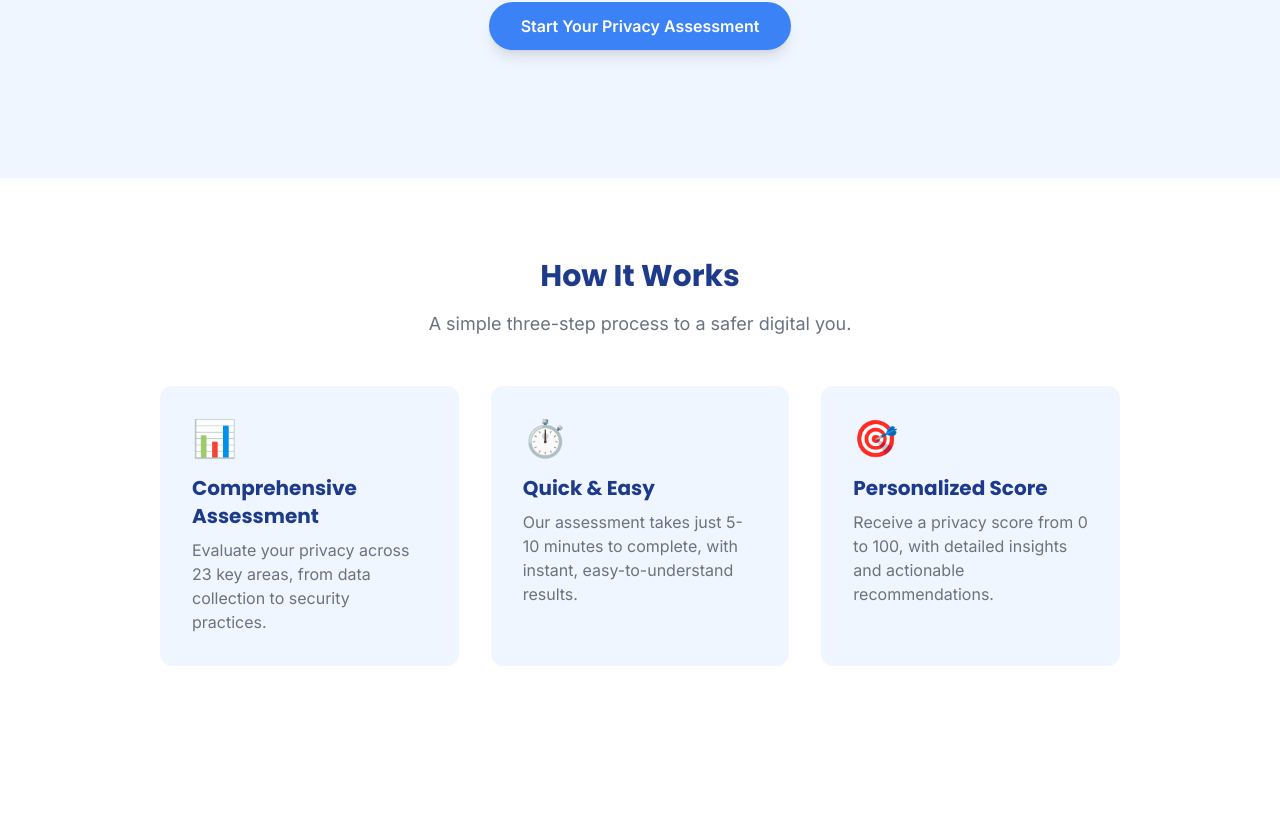
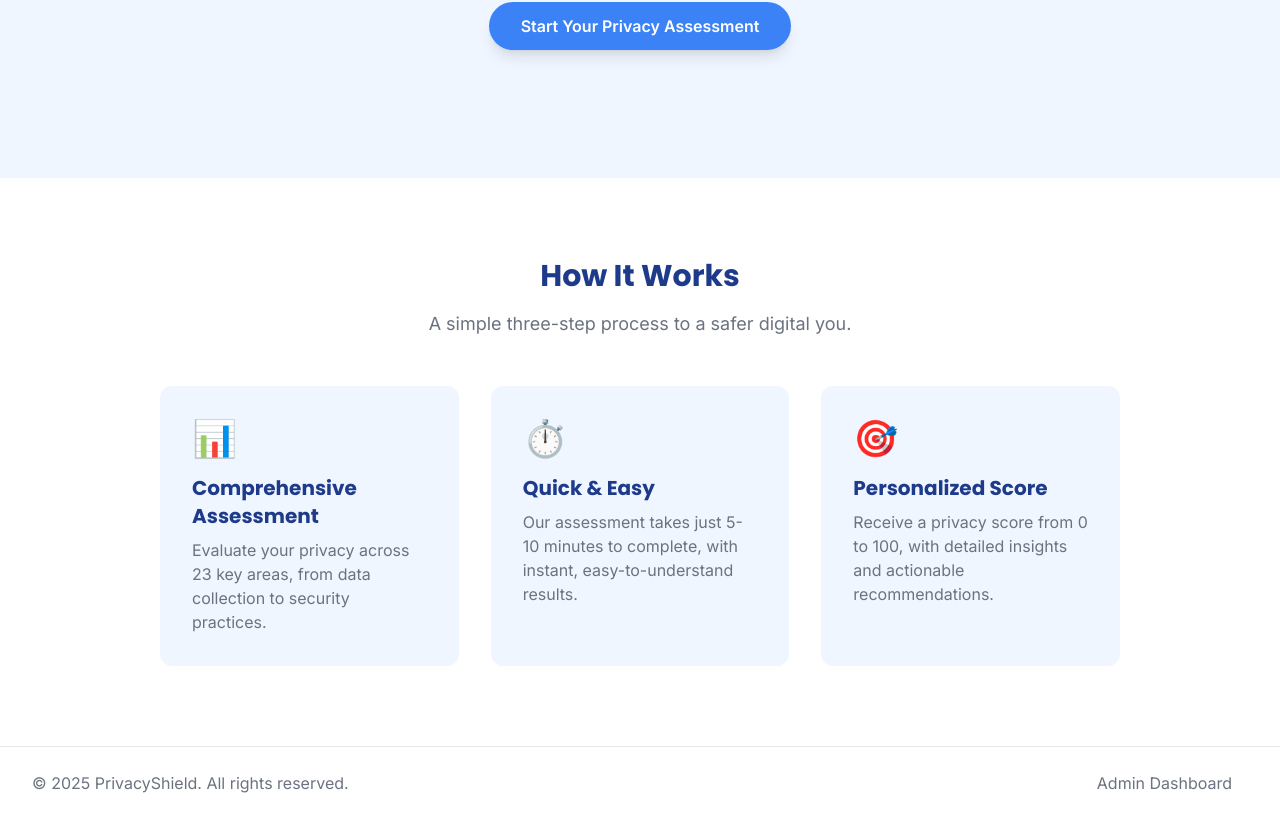
Before and after one commit to js164/PrivacyShield, a React (Vite) app in the folder frontend/privacyshield/: page / in a window 1280 px wide. Shown: the part 439-1258 px from the top of the page. Before the commit the page ends 1185 px from the top, so only its background shows below. Built offline with nearby package versions, Linux system fonts and the light colour scheme.

Commit message:
added footer

```diff
--- a/frontend/privacyshield/src/App.jsx
+++ b/frontend/privacyshield/src/App.jsx
@@ -5,6 +5,7 @@ import Report from "./components/Report"
 import axios from 'axios';
 import { Navbar } from "./components/ui/Navbar"; // Import the Navbar
 import AdminDashboard from "./components/AdminDashboard/AdminDashboard";
+import Footer from "./components/ui/Footer";
 
 function App() {
 
@@ -20,6 +21,7 @@ function App() {
           <Route exact path="/admindashboard" element={<AdminDashboard />} />
         </Routes>
       </div>
+      <Footer />
     </>
   )
 }
--- /dev/null
+++ b/frontend/privacyshield/src/components/ui/Footer.jsx
@@ -0,0 +1,27 @@
+import React from 'react';
+import { Link } from 'react-router-dom';
+
+export default function Footer() {
+  return (
+    <footer className="bg-white border-t border-gray-200">
+      <div className="max-w-7xl mx-auto py-6 px-4 sm:px-6 lg:px-8 flex justify-between items-center">
+        {/* Copyright Information */}
+        <p className="text-base text-neutral-gray">
+          &copy; {new Date().getFullYear()} PrivacyShield. All rights reserved.
+        </p>
+
+        {/* Admin Dashboard Button */}
+        <div>
+          <Link
+            to="/admindashboard"
+            className="py-2 px-4 rounded-lg text-base font-medium
+                       text-neutral-gray
+                       hover:bg-gray-100 transition-colors"
+          >
+            Admin Dashboard
+          </Link>
+        </div>
+      </div>
+    </footer>
+  );
+}
```
